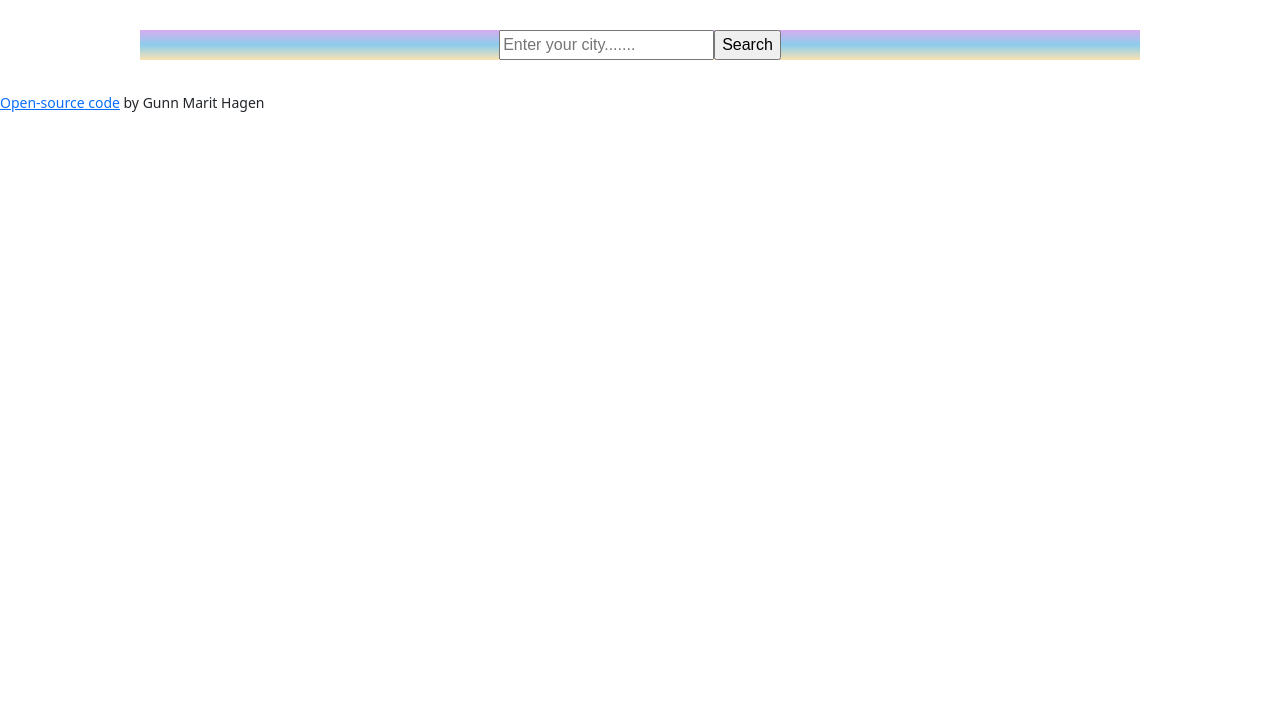
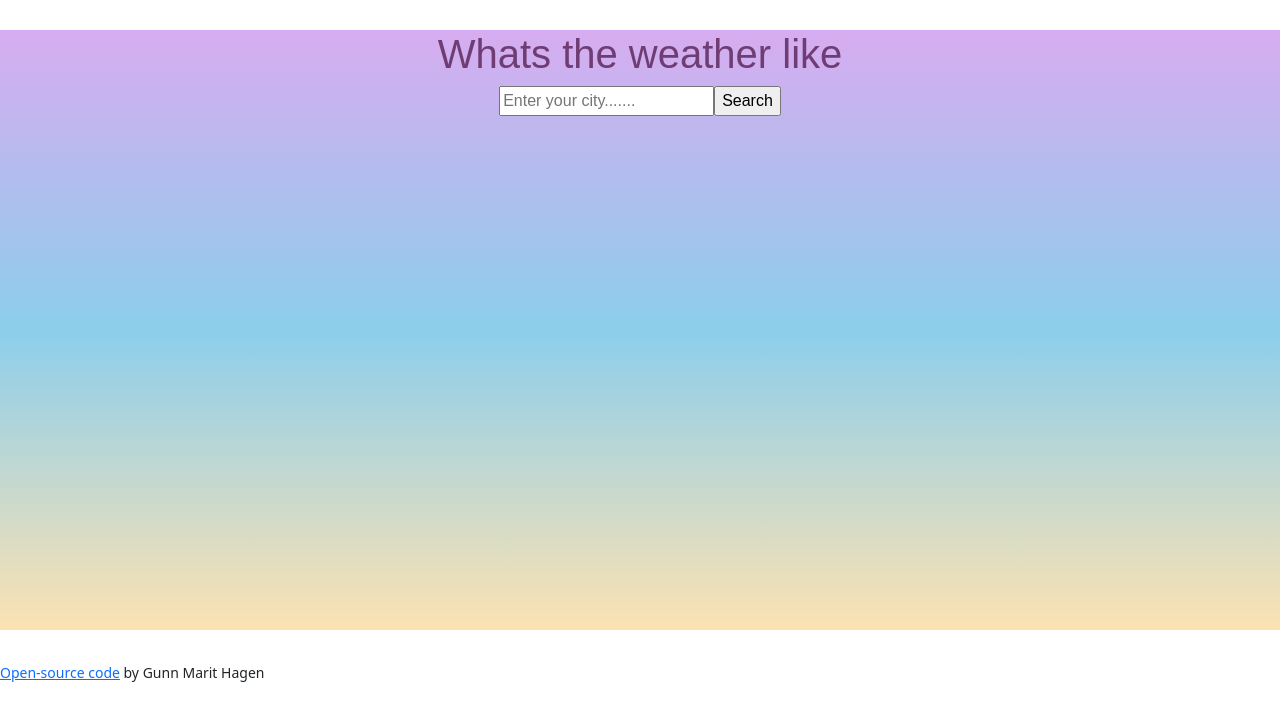
Before and after one commit to gunnmarit/TestReact, a React (Create React App) app: page / in a window 1280 px wide. Shown: the top 720 px of the page. Built offline with nearby package versions, Linux system fonts and the light colour scheme.

Commit message:
deleted some folders and made backcolour

```diff
--- a/src/App.css
+++ b/src/App.css
@@ -1,38 +1,34 @@
 .App {
   text-align: center;
+  height: 600px;
+  width: 100%;
+    font-family: "Exo", sans-serif;
+    margin: 30px auto;
+    text-align: center;
+    background: linear-gradient(
+      rgb(215, 172, 240),
+      rgb(140, 206, 236),
+      rgb(252, 226, 178)
+      );
 }
 
-.App-logo {
-  height: 40vmin;
-  pointer-events: none;
+h1 {
+  color: rgb(111, 61, 116);
+  font-size: 80px;
+  margin: 50px auto;
 }
 
-@media (prefers-reduced-motion: no-preference) {
-  .App-logo {
-    animation: App-logo-spin infinite 20s linear;
-  }
+ul {
+  margin: 10px;
+  list-style: none;
+  padding: 40px 0px;
+  font-size: 20px;
 }
 
-.App-header {
-  background-color: #282c34;
-  min-height: 100vh;
-  display: flex;
-  flex-direction: column;
-  align-items: center;
-  justify-content: center;
-  font-size: calc(10px + 2vmin);
-  color: white;
+li::first-letter {
+  text-transform: capitalize;
 }
 
 .App-link {
   color: #61dafb;
 }
-
-@keyframes App-logo-spin {
-  from {
-    transform: rotate(0deg);
-  }
-  to {
-    transform: rotate(360deg);
-  }
-}
--- a/src/App.js
+++ b/src/App.js
@@ -1,13 +1,12 @@
 import './App.css';
 import React from "react";
 import Forecast from "./Forecast";
-import "./styles.css";
 
 
 function App() {
   return (
-
     <div className="App">
+        <h1>Whats the weather like</h1>
       <Forecast />
     </div>
   );
--- a/src/Forecast.js
+++ b/src/Forecast.js
@@ -3,7 +3,7 @@ import axios from "axios";
 import "./Forecast.css";
 
 export default function Forecast() {
-  let [city, setCity] = useState("");
+  let [city, setCity] = useState("Bergen");
   let [theWeather, setTheWeather] = useState("");
 
   function getForecast(response) {
--- a/src/index.js
+++ b/src/index.js
@@ -8,7 +8,7 @@ import "bootstrap/dist/css/bootstrap.css";
 ReactDOM.render(
   <React.StrictMode>
     <App />
-    <small><a href= "https://github.com/gunnmarit/TestReact" target="_blank"> Open-source code</a> by Gunn Marit Hagen</small>
+    <small><a href= "https://github.com/gunnmarit/TestReact" target="_blank" rel="noreferrer" > Open-source code</a> by Gunn Marit Hagen</small>
   </React.StrictMode>,
   document.getElementById('root')
 );
--- a/src/styles.css
+++ /dev/null
@@ -1,34 +0,0 @@
-.App {
-    max-width: 1000px;
-    font-family: "Exo", sans-serif;
-    margin: 30px auto;
-    text-align: center;
-    background: linear-gradient(
-      rgb(215, 172, 240),
-      rgb(140, 206, 236),
-      rgb(252, 226, 178)
-    );
-  }
-
-  h1,
-  h2,
-  h3 {
-    text-align: center;
-  }
-
-  h1 {
-    color: rgb(111, 61, 116);
-    font-size: 80px;
-    margin: 50px auto;
-  }
-
-  ul {
-    margin: 10px;
-    list-style: none;
-    padding: 40px 0px;
-    font-size: 20px;
-  }
-
-  li::first-letter {
-    text-transform: capitalize;
-  }
```
Also changed, not shown: src/logo.svg (deleted).
